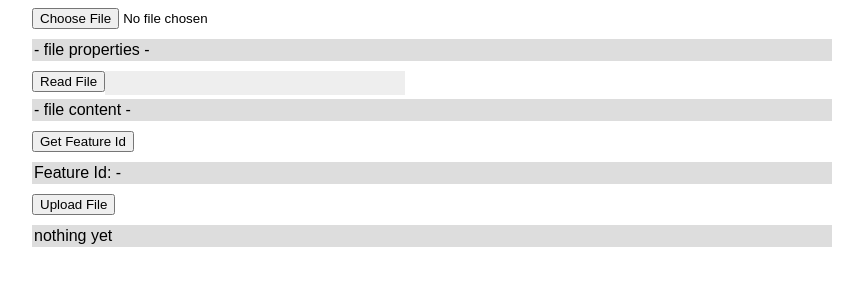
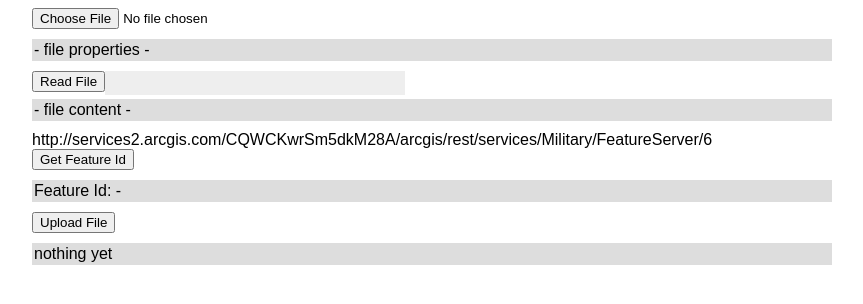
Before and after one commit to jabadia/attachment-test-js, a plain HTML site: page index.html in a window 1280 px wide. Shown: the whole page, without its empty margins (208-1071 px from the left). Drawn offline with nearby package versions, Linux system fonts and the light colour scheme.

Commit message:
readme file and show feature layer url

```diff
--- a/index.html
+++ b/index.html
@@ -57,6 +57,7 @@
 		<output id="read-file-output">
 			- file content -
 		</output>
+		<div id="feature-layer-url"></div>
 		<button id="get-feature-id">Get Feature Id</button>
 		<output id="feature-id">Feature Id: -</output>
 		<button id="upload-file">Upload File</button>
@@ -258,6 +259,7 @@
 			if(! checkFileAPIs() )
 				return;
 
+			$('#feature-layer-url').html(featureLayer);
 			$('#attachment-file').on('change',handleFileSelect);
 			$('#read-file').on('click', handleReadFile);
 			$('#get-feature-id').on('click', getFeatureId);
```
Also changed, not shown: 1 other file.
